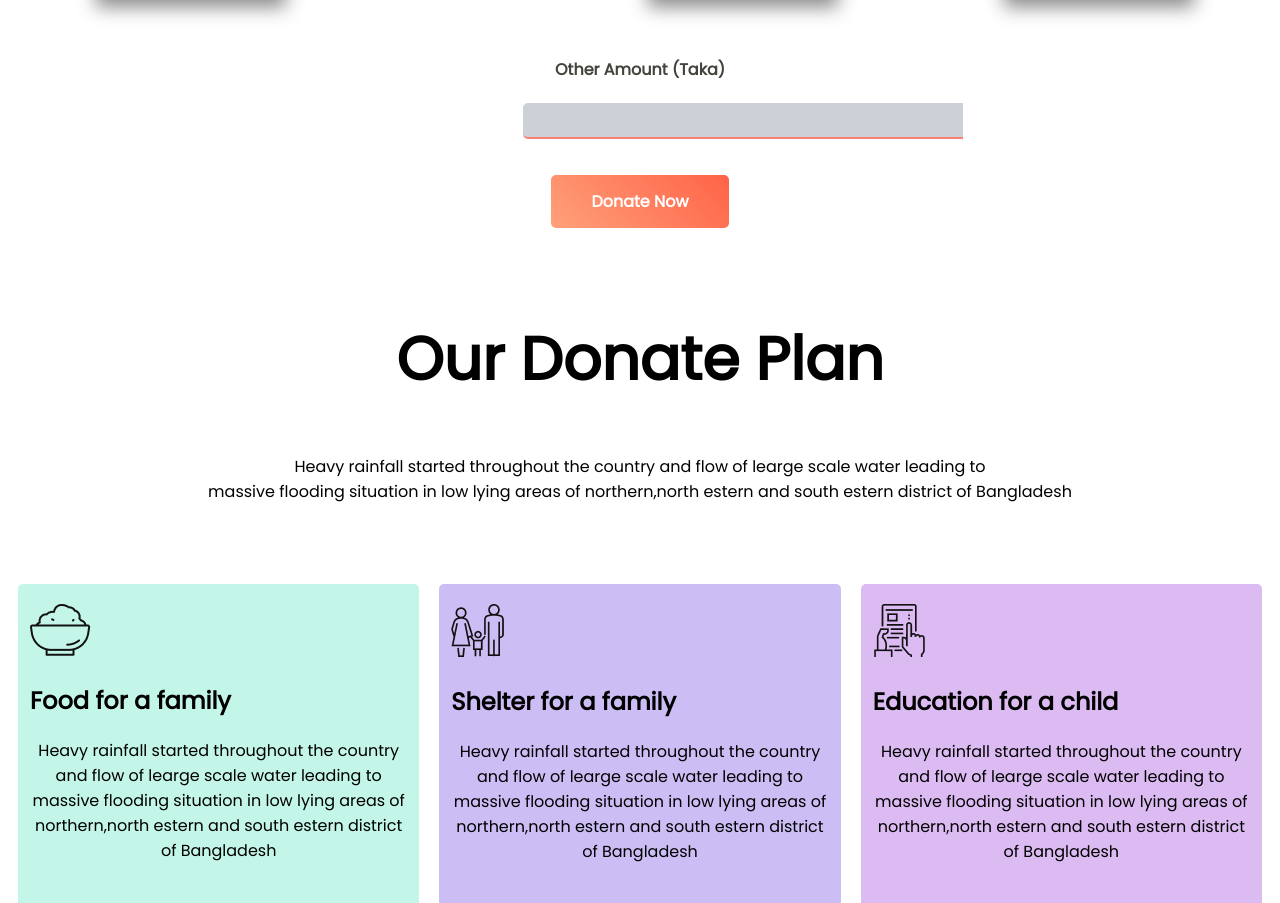
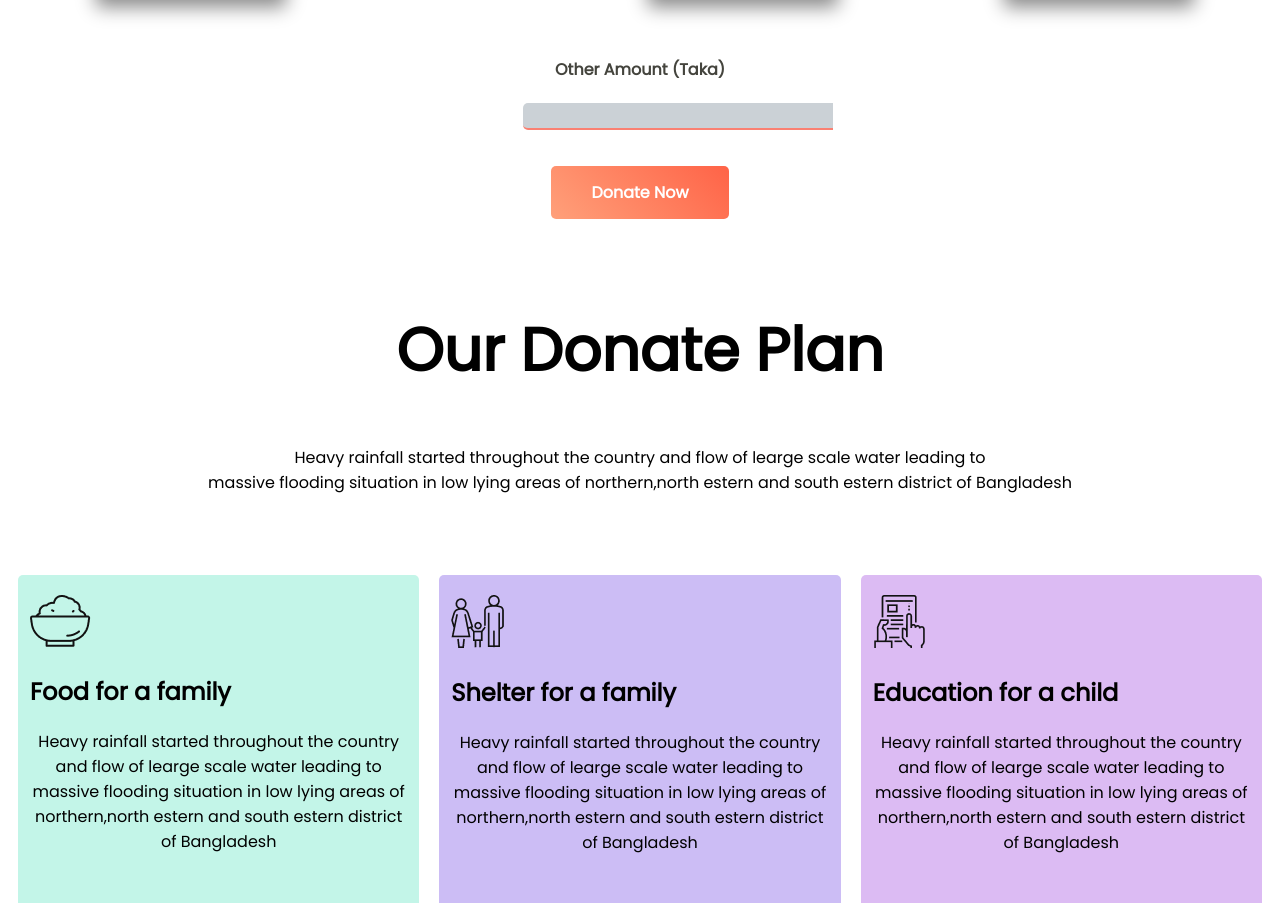
Before and after one commit to mmakash/donate-today, a plain HTML site: page index.html in a window 1280 px wide. Shown: the part 1390-2293 px from the top of the page. Drawn offline with Linux system fonts and the light colour scheme.

Commit message:
body added

```diff
--- a/index.html
+++ b/index.html
@@ -37,7 +37,7 @@
             </div>
             <div class="button-section">
                 <h4>Other Amount (Taka)</h4>
-                <input type="">
+                <input type="text" placeholder="">
                 <a target="_blank" href="">Donate Now</a>
             </div>
     </section>
--- a/style.css
+++ b/style.css
@@ -91,7 +91,7 @@ a {
     border: none;
     border-bottom: 2px solid salmon;
     display: block;
-    padding-bottom: 5px;
+    padding: 5px;
     margin-left: 515px;
     margin-bottom: 50px;
     width: 300px;
```
